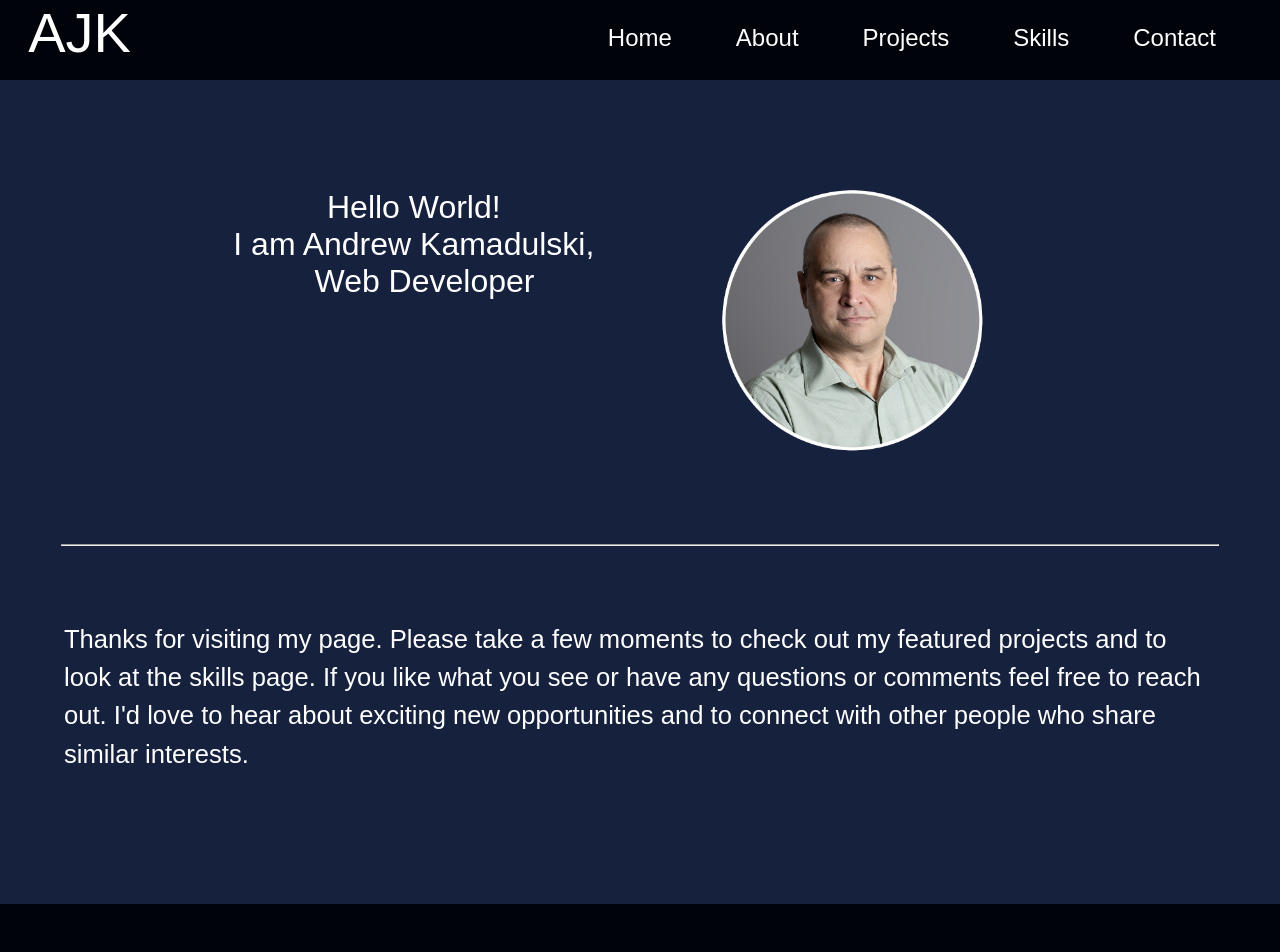
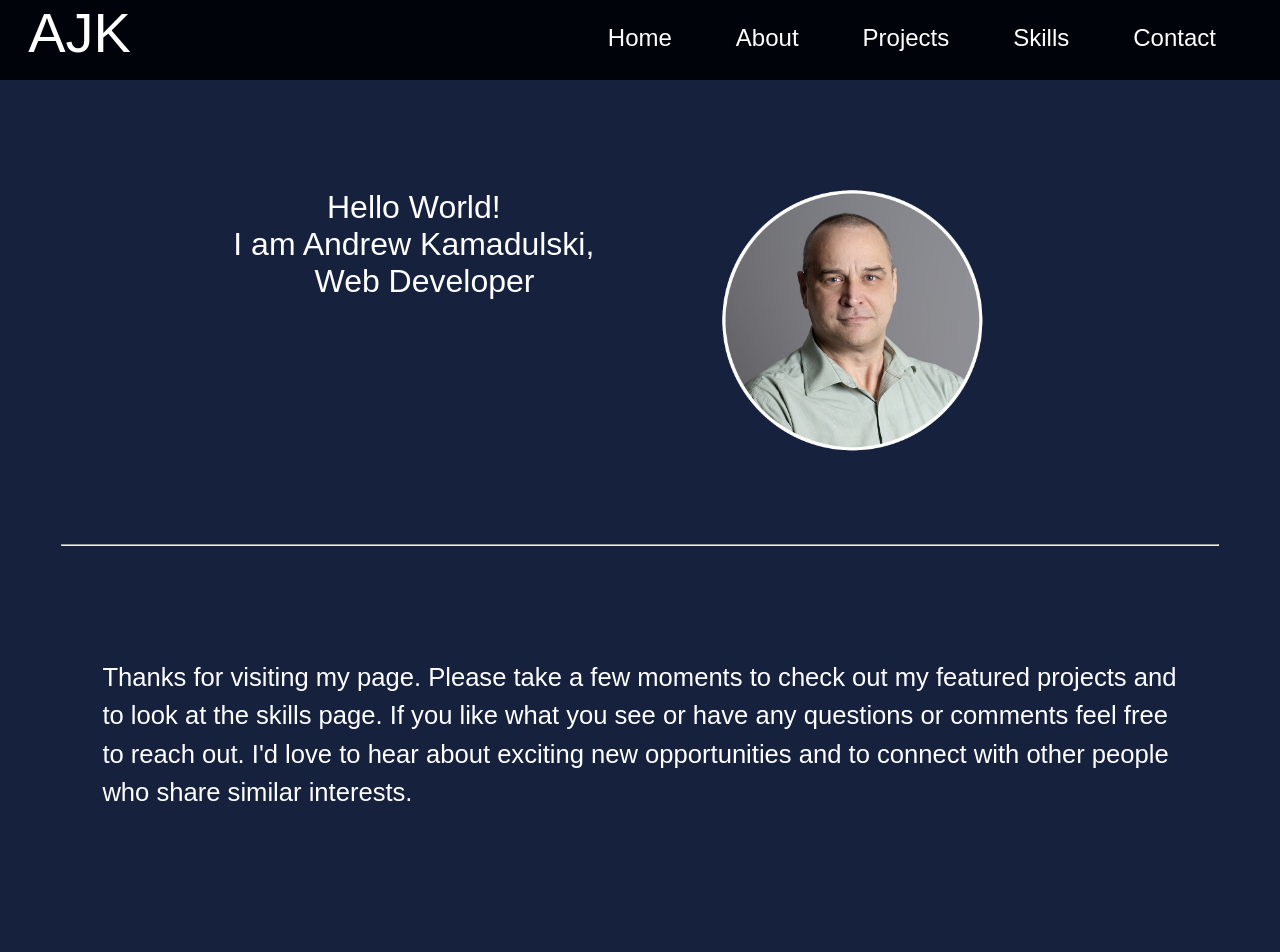
Before and after one commit to Kamadulski999/Kamadulski, a React (Create React App) app: page / in a window 1280 px wide. Shown: the top 952 px of the page. Built offline with nearby package versions, Linux system fonts and the light colour scheme; a web font is replaced by a local one.

Commit message:
css update

```diff
--- a/src/Pages/Home/home.css
+++ b/src/Pages/Home/home.css
@@ -5,7 +5,7 @@
     }
 
     .welcome {
-        padding: 2vw;
+        padding: 5vw;
         line-height: 1.5;
     }
 
--- a/src/components/Hello/hello.css
+++ b/src/components/Hello/hello.css
@@ -1,10 +1,8 @@
 .hello-emphasis {
-    margin: 1rem 0 0 35%;
+    margin: 15% 0 0 35%;
     font-size: 3rem;
 }
-.hello-emphasis span {
-    padding-top: 2rem;
-}
+
 
 .hello-section {
     margin: 0.2rem;
```
